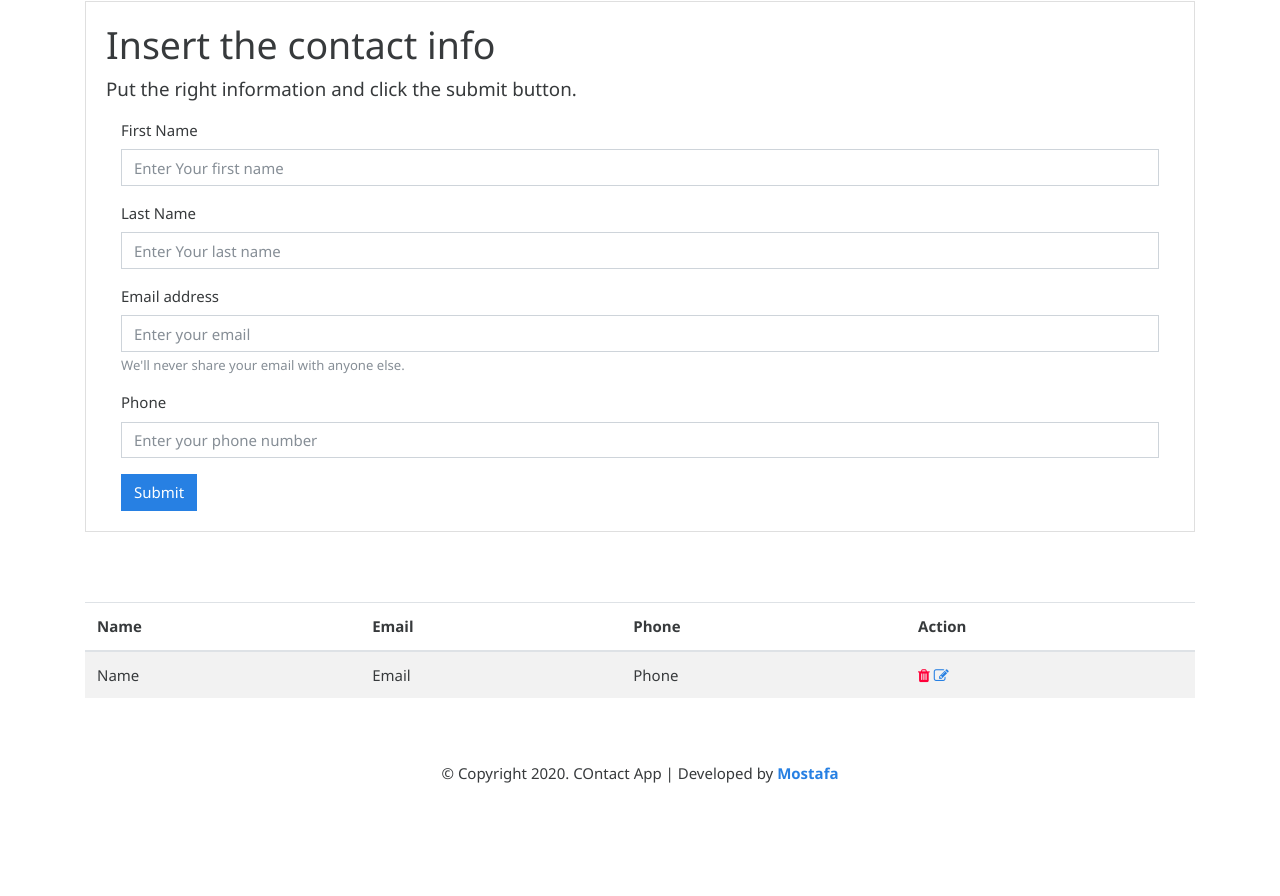
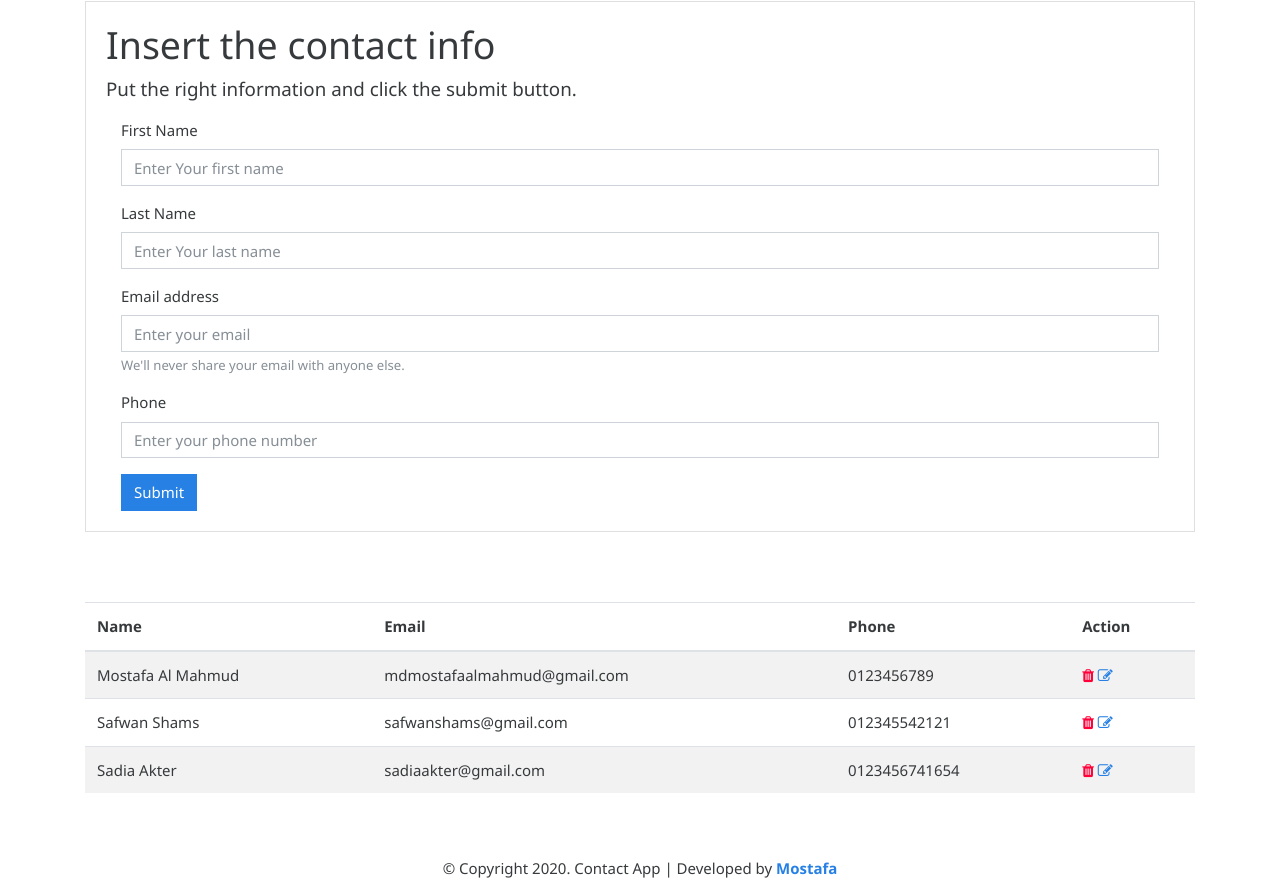
Before and after one commit to bdmostafa/contact-app-restapi, a website built with webpack: page index.html in a window 1280 px wide. Shown: the part 376-1272 px from the top of the page. Before the commit the page ends 1177 px from the top, so only its background shows below. Built offline with nearby package versions, Linux system fonts and the light colour scheme; data requests are answered from the project's data file; files whose address does not match are found by name.

Commit message:
UI section functionality

```diff
--- a/index.html
+++ b/index.html
@@ -70,14 +70,8 @@
             <th scope="col">Action</th>
           </tr>
         </thead>
-        <tbody id="profile-list">
-          <tr>
-            <!-- <th scope="row">1</th> -->
-            <td>Name</td>
-            <td>Email</td>
-            <td>Phone</td>
-            <td><i class="fa fa-trash text-danger"></i> <i class="fa fa-edit text-primary"></i></td>
-          </tr>
+        <tbody id="contact-list">
+
         </tbody>
       </table>
 
@@ -85,7 +79,7 @@
   </div>
 
   <!-- Footer -->
-  <footer class="mt-5 p-3 text-center bg-transparent">&copy; Copyright 2020. COntact App | Developed by <a
+  <footer class="mt-5 p-3 text-center bg-transparent">&copy; Copyright 2020. Contact App | Developed by <a
       class="text-primary font-weight-bold" href="https://github.com/bdmostafa" target="_blank">Mostafa</a>
   </footer>
 
--- a/src/UI.js
+++ b/src/UI.js
@@ -1,6 +1,27 @@
 class UI {
-    showContacts() {
-
+    constructor() {
+        this.contactDisplay = document.getElementById('contact-list');
+        this.firstName = document.getElementById('firstName');
+        this.lastName = document.getElementById('lastName');
+        this.email = document.getElementById('email');
+        this.phone = document.getElementById('phone');
+    }
+    showContacts(contacts) {
+        let output = '';
+        contacts.forEach(contact => {
+            // Object destructuring
+            const { firstName, lastName, email, phone } = contact;
+            output += `
+                        <tr>
+                            <!-- <th scope="row">1</th> -->
+                            <td>${firstName} ${lastName}</td>
+                            <td>${email}</td>
+                            <td>${phone}</td>
+                            <td><i class="fa fa-trash text-danger"></i> <i class="fa fa-edit text-primary"></i></td>
+                        </tr>
+                    `
+            this.contactDisplay.innerHTML = output;
+        })
     }
 }
 
```
Also changed, not shown: README.md.
